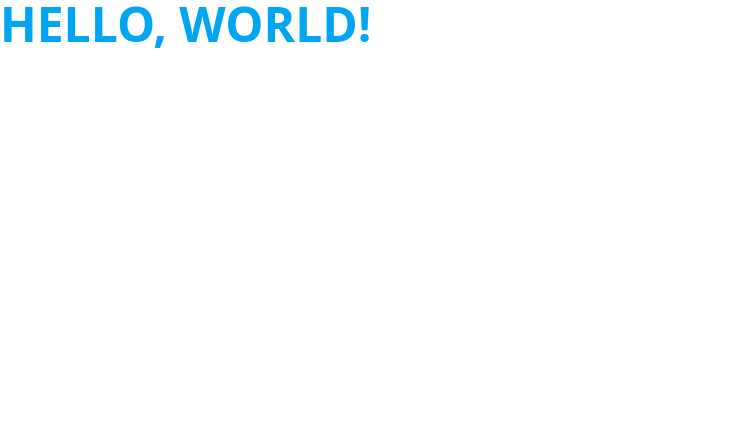
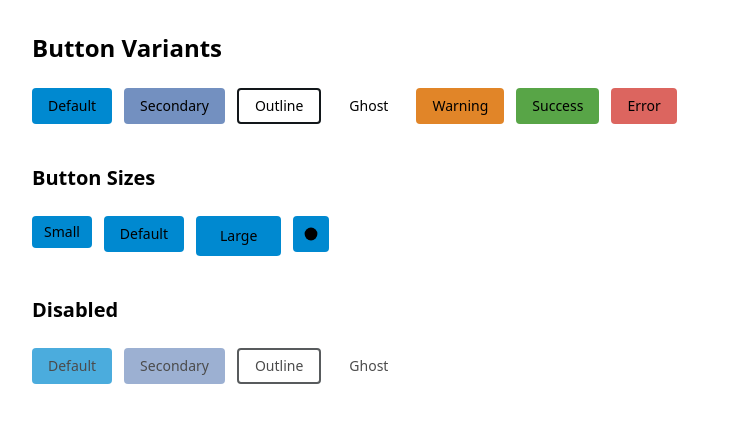
Before and after one commit to trickolor/yahu, a React (Vite) app: page / in a window 1280 px wide. Shown: the top 422 px of the page, without its empty margins (0-736 px from the left). Built offline with nearby package versions, Linux system fonts and the light colour scheme.

Commit message:
finished button primitive, need changes for the color theme

```diff
--- a/src/App.tsx
+++ b/src/App.tsx
@@ -1,9 +1,38 @@
+import { Button } from "./ui/button"
 
 function App() {
   return (
-    <h1 className="text-5xl block w-fit text-sky-500 font-black">
-      HELLO, WORLD!
-    </h1>
+    <div className="flex flex-col gap-4 items-start p-8">
+      <h1 className="text-2xl font-bold mb-2">Button Variants</h1>
+      <div className="flex gap-3 flex-wrap">
+        <Button>Default</Button>
+        <Button variant="secondary">Secondary</Button>
+        <Button variant="outline">Outline</Button>
+        <Button variant="ghost">Ghost</Button>
+        <Button variant="warning">Warning</Button>
+        <Button variant="success">Success</Button>
+        <Button variant="error">Error</Button>
+      </div>
+      <h2 className="text-xl font-semibold mt-6 mb-2">Button Sizes</h2>
+      <div className="flex gap-3 flex-wrap">
+        <Button size="small">Small</Button>
+        <Button size="default">Default</Button>
+        <Button size="large">Large</Button>
+        <Button size="icon" aria-label="Icon Button">
+          <svg viewBox="0 0 20 20" fill="currentColor">
+            <circle cx="10" cy="10" r="8" />
+          </svg>
+        </Button>
+      </div>
+      <h2 className="text-xl font-semibold mt-6 mb-2">Disabled</h2>
+      <div className="flex gap-3 flex-wrap">
+        <Button disabled>Default</Button>
+        <Button variant="secondary" disabled>Secondary</Button>
+        <Button variant="outline" disabled>Outline</Button>
+        <Button variant="ghost" disabled>Ghost</Button>
+      </div>
+    </div>
+
   )
 }
 
--- a/src/ui/button.tsx
+++ b/src/ui/button.tsx
@@ -1,44 +1,53 @@
-import { cva } from "class-variance-authority";
+import { cva, type VariantProps } from "class-variance-authority";
 import { cn } from "../cn";
 
 const variants = cva(
     cn(
-        'w-fit inline-flex items-center justify-center gap-2 rounded text-sm shrink-0 font-medium whitespace-nowrap cursor-pointer',
+        'w-fit inline-flex items-center justify-center gap-2 rounded text-sm shrink-0 font-medium whitespace-nowrap cursor-pointer ring-offset-2 transition-all',
         '[&_svg]:pointer-events-none [&_svg]:size-4 [&_svg:not([class*="size-"])]:size-4 [&_svg]:shrink-0',
-        'focus-visible:outline-none focus-visible:ring-outer-bound ring-2 ring-offset-2',
+        'focus-visible:outline-none focus-visible:ring-outer-bound focus-visible:ring-2',
+        'disabled:cursor-not-allowed disabled:opacity-70 disabled:pointer-events-none',
+        'aria-invalid:ring-error aria-invalid:border-error',
     ),
     {
         variants: {
 
-            theme: {
-                primary: 'bg-primary text-write hover:bg-primary/85',
+            variant: {
+                default: 'bg-primary text-write hover:bg-primary/85',
                 secondary: 'bg-secondary text-write hover:bg-secondary/85',
+
+                outline: 'border-2 border-bound text-write hover:bg-surface-weak hover:text-write-weak',
+
+                ghost: 'hover:bg-surface-weak hover:text-write-weak',
 
                 warning: 'bg-warning text-write hover:bg-warning/85',
                 success: 'bg-success text-write hover:bg-success/85',
                 error: 'bg-error text-write hover:bg-error/85',
             },
 
-            visual: {
-
-
-            }
 
             size: {
-                small: 'px-2 py-1',
-                regular: 'px-3 py-2',
-                large: 'px-4 py-2.5',
+                small: 'h-8 px-3 py-1 has-[&>svg]:px-2',
+                default: 'h-9 px-4 py-2 has-[&>svg]:px-3',
+                large: 'h-10 px-6 py-3 has-[&>svg]:px-5',
 
-                icon: 'p-2',
+                icon: 'size-9',
             },
-
-            disabled: {
-                fasle: null,
-                true: 'bg-surface-weak text-write-weak cursor-auto'
-            }
         },
 
+        defaultVariants: {
+            variant: 'default',
+            size: 'default',
+        }
+    }
+);
 
-
-    }
-)
+export const Button = ({
+    variant,
+    size,
+    className,
+    children,
+    ...props
+}: VariantProps<typeof variants> & React.ComponentProps<'button'>) => {
+    return <button data-ui="button" className={cn(variants({ variant, size }), className)} {...props}>{children}</button>
+}
```
